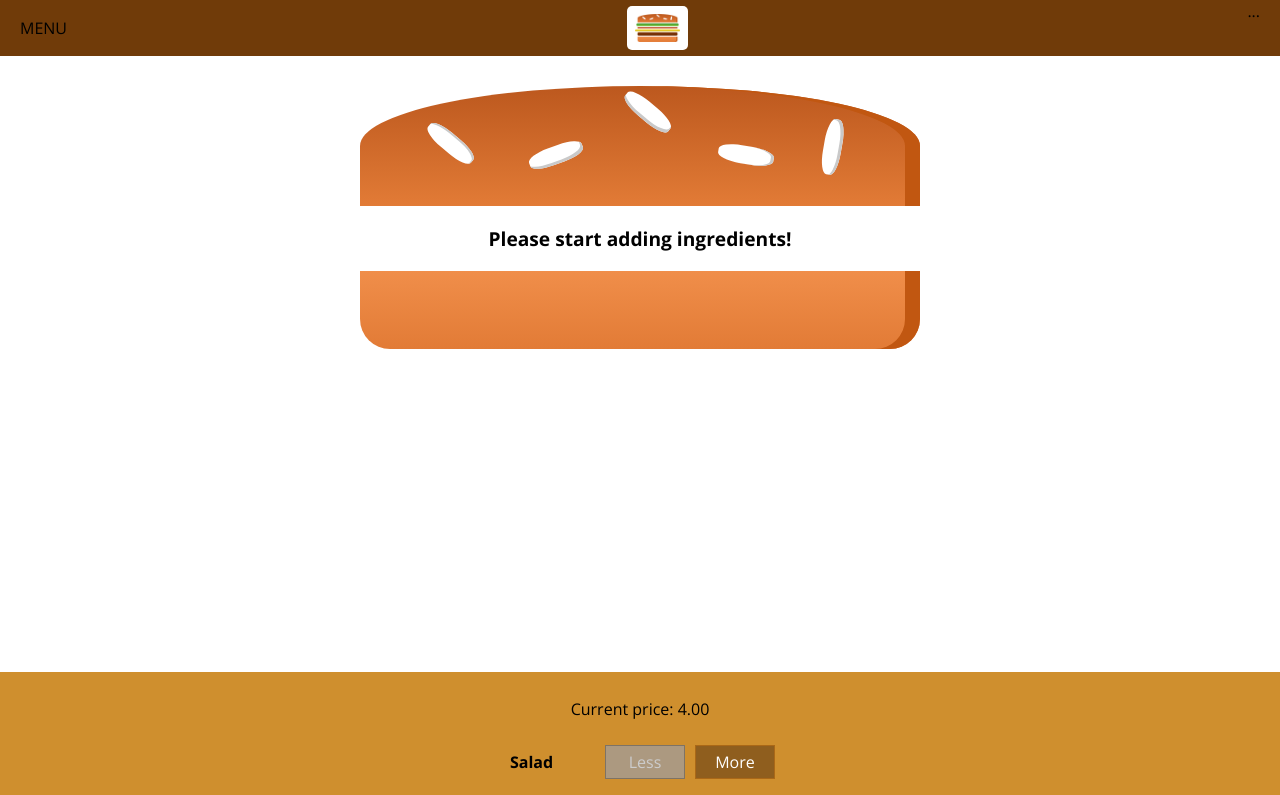
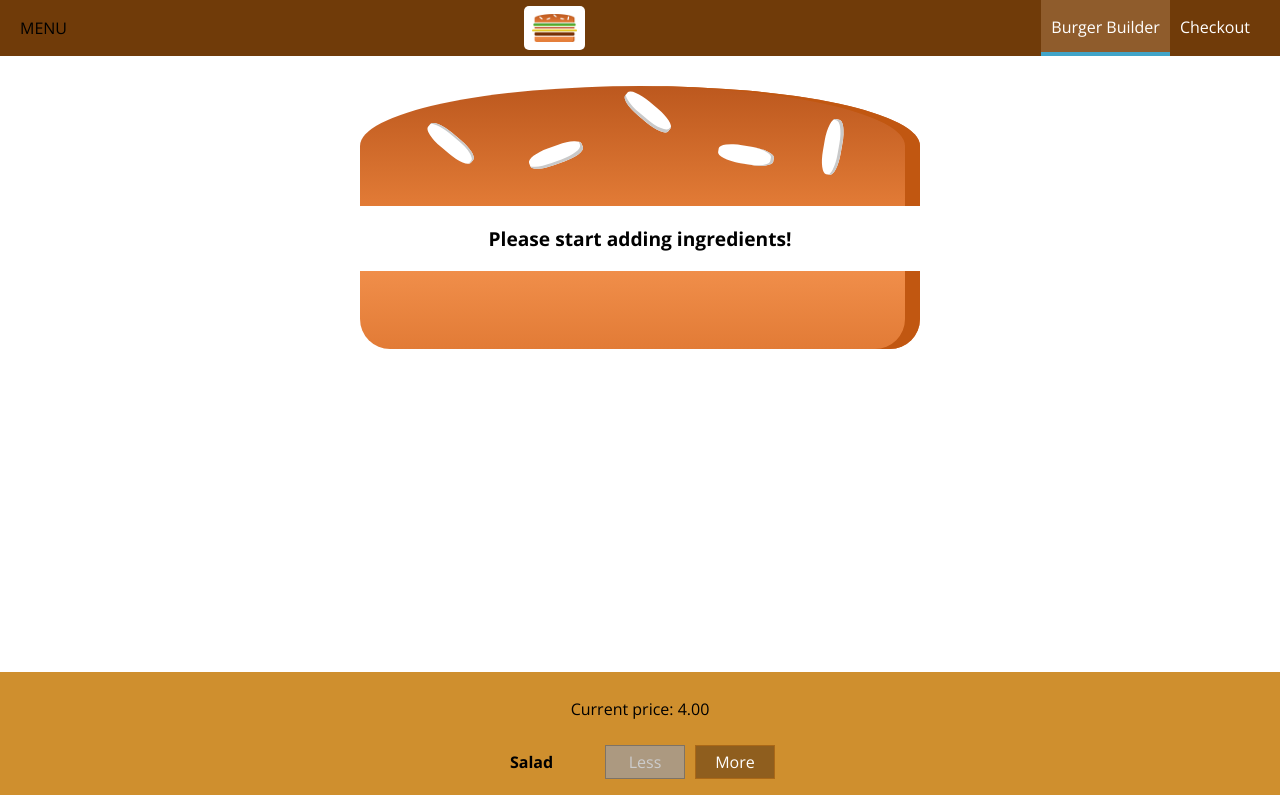
Before and after one commit to santiago-rodrig/burger-builder, a React app: page / in a window 1280 px wide. Shown: the top 795 px of the page. Built offline with nearby package versions, Linux system fonts and the light colour scheme.

Commit message:
add navigation items

```diff
--- /dev/null
+++ b/src/components/stateless/NavigationItem.js
@@ -0,0 +1,21 @@
+import React from "react";
+import PropTypes from "prop-types";
+import classes from "../../styles/NavigationItem.css";
+
+const NavigationItem = (props) => {
+  return (
+    <li className={classes.NavigationItem}>
+      <a className={props.active ? classes.active : null} href={props.uri}>
+        {props.children}
+      </a>
+    </li>
+  );
+};
+
+NavigationItem.propTypes = {
+  children: PropTypes.node.isRequired,
+  uri: PropTypes.string.isRequired,
+  active: PropTypes.bool,
+};
+
+export default NavigationItem;
--- /dev/null
+++ b/src/components/stateless/NavigationItems.js
@@ -0,0 +1,16 @@
+import React from "react";
+import NavigationItem from "./NavigationItem";
+import classes from "../../styles/NavigationItems.css";
+
+const NavigationItems = () => {
+  return (
+    <ul className={classes.NavigationItems}>
+      <NavigationItem active uri="/">
+        Burger Builder
+      </NavigationItem>
+      <NavigationItem uri="/">Checkout</NavigationItem>
+    </ul>
+  );
+};
+
+export default NavigationItems;
--- a/src/components/stateless/Toolbar.js
+++ b/src/components/stateless/Toolbar.js
@@ -1,13 +1,16 @@
 import React from "react";
 import classes from "../../styles/Toolbar.css";
 import Logo from "./Logo";
+import NavigationItems from "./NavigationItems";
 
 const Toolbar = () => {
   return (
     <header className={classes.Toolbar}>
       <div>MENU</div>
       <Logo />
-      <nav>...</nav>
+      <nav>
+        <NavigationItems />
+      </nav>
     </header>
   );
 };
--- /dev/null
+++ b/src/styles/NavigationItem.css
@@ -0,0 +1,24 @@
+.NavigationItem {
+  margin: 0;
+  box-sizing: border-box;
+  display: flex;
+  align-items: center;
+  height: 100%;
+}
+
+.NavigationItem a {
+  color: white;
+  text-decoration: none;
+  height: 100%;
+  padding: 16px 10px;
+  border-bottom: 4px solid transparent;
+  box-sizing: border-box;
+  display: block;
+}
+
+.NavigationItem a:hover,
+.NavigationItem a:active,
+.NavigationItem a.active {
+  background-color: #8f5c2c;
+  border-bottom-color: #40a4c8;
+}
--- /dev/null
+++ b/src/styles/NavigationItems.css
@@ -0,0 +1,8 @@
+.NavigationItems {
+  margin: 0;
+  padding: 0;
+  list-style: none;
+  display: flex;
+  align-items: center;
+  height: 100%;
+}
```
